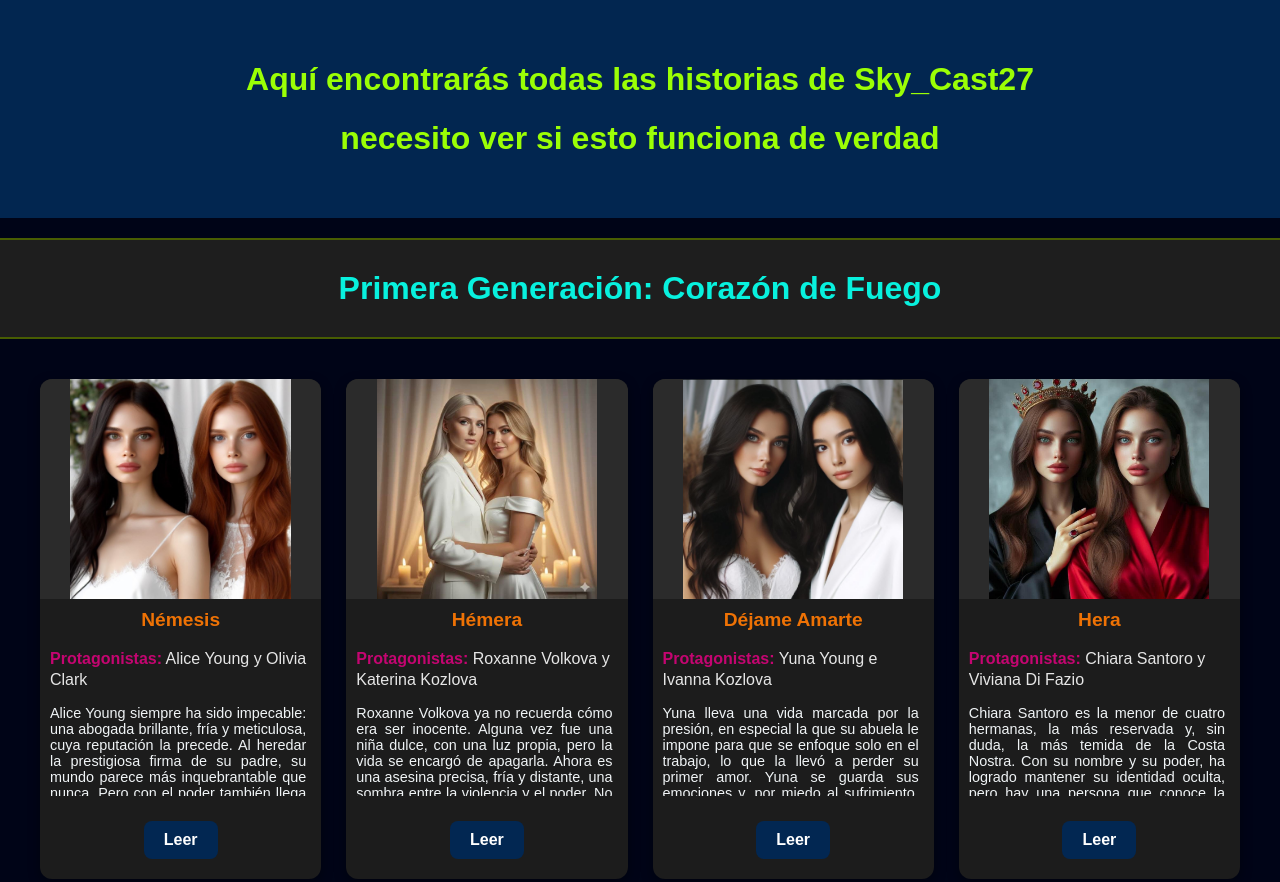
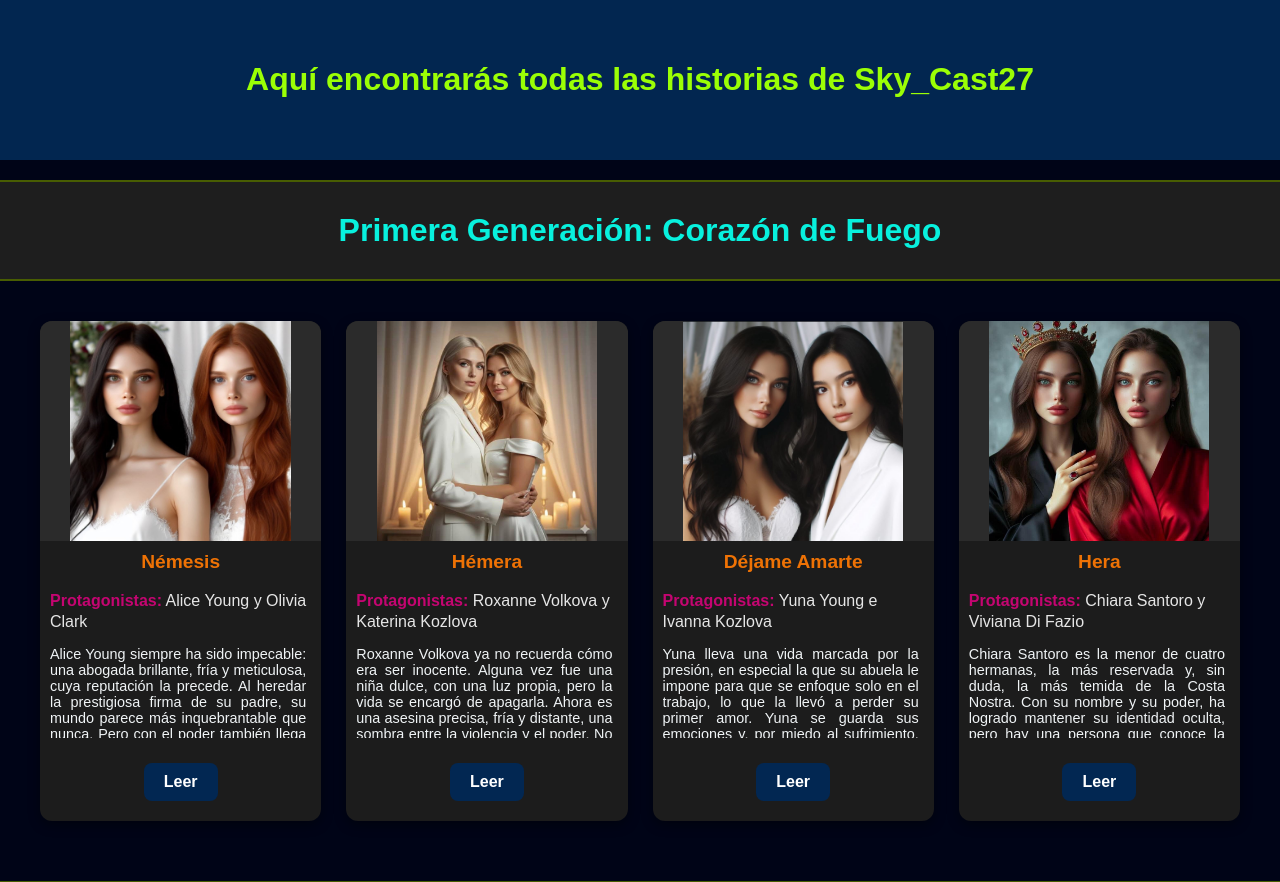
Before and after one commit to Sasha-Morgan/SinPublicar, a plain HTML site: page index.html in a window 1280 px wide. Shown: the top 882 px of the page. Drawn offline with Linux system fonts and the light colour scheme.

Commit message:
última prueba

```diff
--- a/index.html
+++ b/index.html
@@ -12,7 +12,6 @@
 <body>
   <header>
     <h1>Aquí encontrarás todas las historias de Sky_Cast27</h1>
-    <h1>necesito ver si esto funciona de verdad</h1>
     <!-- <p>Libros de la escritora</p> -->
   </header>
 
```
